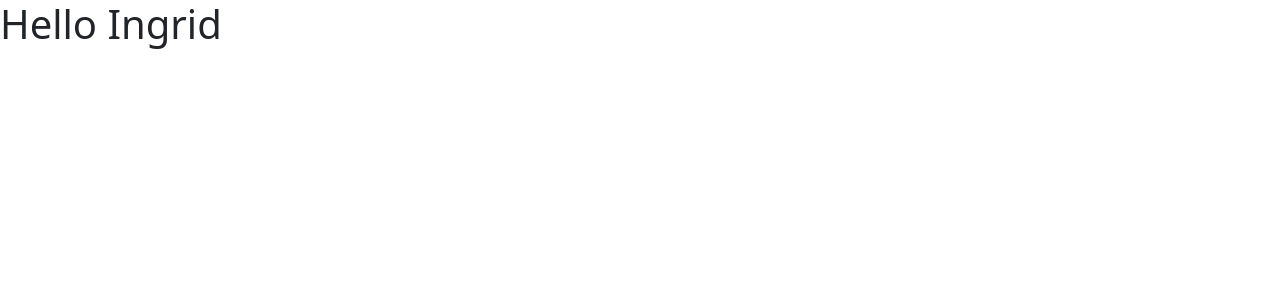
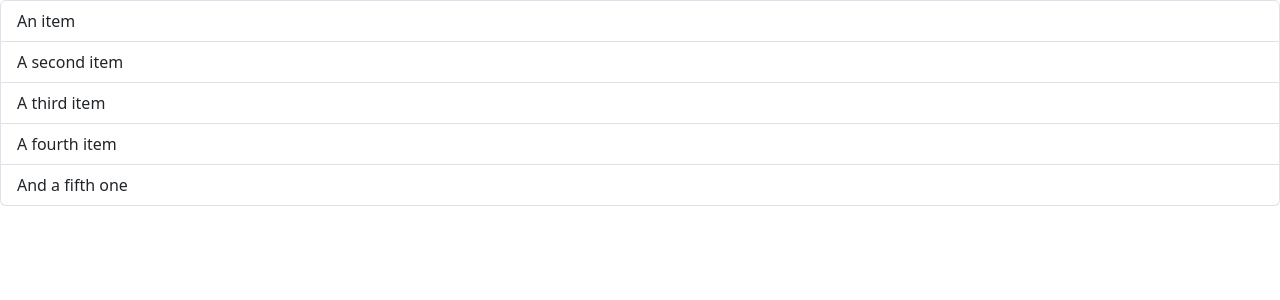
Before and after one commit to IngridAkeida/react-app-tutorial-2-week, a React (Vite) app: page / in a window 1280 px wide. Shown: the top 300 px of the page. Built offline with nearby package versions, Linux system fonts and the light colour scheme.

Commit message:
add -  list using Bootstrap

```diff
--- a/src/App.tsx
+++ b/src/App.tsx
@@ -1,7 +1,7 @@
-import Message from './Message';
+import ListGroup from './components/ListGroup';
 
 function App(){
-  return <div><Message/></div>;
+  return <div><ListGroup/></div>;
 }
 
 export default App;
--- /dev/null
+++ b/src/components/ListGroup.tsx
@@ -0,0 +1,13 @@
+
+function ListGroup() {
+  return <ul className="list-group">
+            <li className="list-group-item">An item</li>
+            <li className="list-group-item">A second item</li>
+            <li className="list-group-item">A third item</li>
+            <li className="list-group-item">A fourth item</li>
+            <li className="list-group-item">And a fifth one</li>
+          </ul>
+
+}
+
+export default ListGroup;
```
